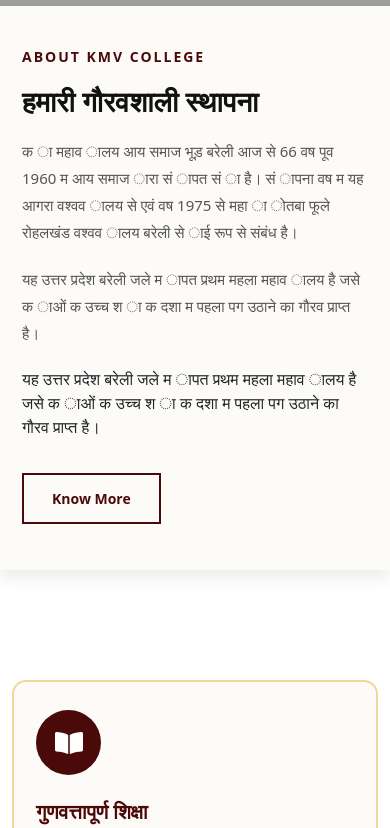
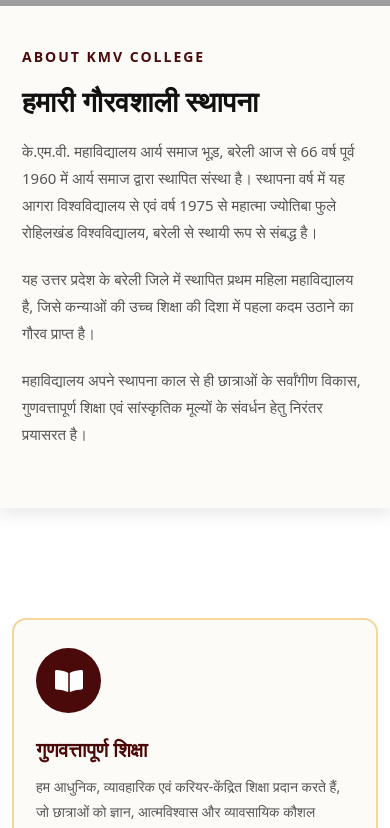
Before and after one commit to rishab-sudo/KMV-Bly, a React (Create React App) app: page / in a window 390 px wide. Shown: the part 1160-1988 px from the top of the page. Built offline with nearby package versions, Linux system fonts and the light colour scheme; grey boxes are pictures that could not be loaded.

Commit message:
31may2026

```diff
--- a/public/index.html
+++ b/public/index.html
@@ -15,6 +15,12 @@
       user's mobile device or desktop. See https://developers.google.com/web/fundamentals/web-app-manifest/
     -->
     <link rel="manifest" href="%PUBLIC_URL%/manifest.json" />
+
+   <link
+  href="https://fonts.googleapis.com/css2?family=Noto+Sans+Devanagari:wght@400;500;600;700&display=swap"
+  rel="stylesheet"
+/>
+
     <!--
       Notice the use of %PUBLIC_URL% in the tags above.
       It will be replaced with the URL of the `public` folder during the build.
@@ -24,7 +30,7 @@
       work correctly both with client-side routing and a non-root public URL.
       Learn how to configure a non-root public URL by running `npm run build`.
     -->
-    <title>React App</title>
+    <title>KMV</title>
   </head>
   <body>
     <noscript>You need to enable JavaScript to run this app.</noscript>
--- a/src/App.css
+++ b/src/App.css
@@ -0,0 +1,5 @@
+/* .homeabout-description,
+.homeabout-heading,
+.homeabout-subtitle {
+  font-family: "Noto Sans Devanagari", "Mangal", sans-serif;
+} */
--- a/src/components/HomeAbout.js
+++ b/src/components/HomeAbout.js
@@ -34,29 +34,26 @@
   {/* PARA 1 */}
 
 <div className="homeabout-textbox">
-
   <p className="homeabout-description">
-   क ा महाव ालय आय समाज भूड़ बरेली आज से 66 वष पूव 1960 म आय समाज ारा सं ापत सं ा है।
-   सं ापना वष म यह आगरा वश्वव ालय से एवं वष 1975 से महा ा ोतबा फूले रोहलखंड वश्वव ालय बरेली से ाई रूप से संबंध है।
+    के.एम.वी. महाविद्यालय आर्य समाज भूड़, बरेली आज से 66 वर्ष पूर्व
+    1960 में आर्य समाज द्वारा स्थापित संस्था है। स्थापना वर्ष में यह
+    आगरा विश्वविद्यालय से एवं वर्ष 1975 से महात्मा ज्योतिबा फुले
+    रोहिलखंड विश्वविद्यालय, बरेली से स्थायी रूप से संबद्ध है।
   </p>
-
 </div>
-
-  {/* PARA 2 */}
 
 <div className="homeabout-textbox">
   <p className="homeabout-description">
-    यह उत्तर प्रदेश बरेली जले म ापत प्रथम महला महाव ालय है जसे क ाओं क उच्च श ा क दशा म पहला पग उठाने का गौरव प्राप्त है।
+    यह उत्तर प्रदेश के बरेली जिले में स्थापित प्रथम महिला महाविद्यालय
+    है, जिसे कन्याओं की उच्च शिक्षा की दिशा में पहला कदम उठाने का
+    गौरव प्राप्त है।
   </p>
 
-<p>यह उत्तर प्रदेश बरेली जले म ापत प्रथम महला महाव ालय है जसे क ाओं क उच्च श ा क दशा म पहला पग उठाने का गौरव प्राप्त है।</p>
-  </div>
- {/* BUTTON */}
-
-  <div className="homeabout-btn-wrapper">
-    <a href="/about" className="homeabout-btn">
-      Know More
-    </a>
+  <p className="homeabout-description">
+    महाविद्यालय अपने स्थापना काल से ही छात्राओं के सर्वांगीण विकास,
+    गुणवत्तापूर्ण शिक्षा एवं सांस्कृतिक मूल्यों के संवर्धन हेतु
+    निरंतर प्रयासरत है।
+  </p>
 </div>
 
 </div>
--- a/src/components/HomeGallery.js
+++ b/src/components/HomeGallery.js
@@ -1,4 +1,4 @@
-import React from "react";
+import React, { useRef } from "react";
 import Slider from "react-slick";
 import "./HomeGallery.css";
 
@@ -6,10 +6,24 @@
 import "slick-carousel/slick/slick-theme.css";
 
 const HomeGallery = () => {
+  const sliderRef = useRef(null);
+
+  const galleryImages = [
+    require("../assets/banner/kmv-img1.png"),
+    require("../assets/banner/kmv-img2.png"),
+    require("../assets/banner/kmv-bly4.png"),
+    require("../assets/banner/kmv-bly5.png"),
+    require("../assets/banner/kmv-bly6.png"),
+    require("../assets/banner/kmv-bly7.png"),
+    require("../assets/banner/kmv-bly8.png"),
+    require("../assets/banner/kmv-bly9.png"),
+    require("../assets/banner/kmv-img10.png"),
+    require("../assets/banner/kmv-img11.png"),
+  ];
 
   const settings = {
     dots: false,
-    infinite: true,
+    infinite: false,
     speed: 800,
     autoplay: true,
     autoplaySpeed: 2500,
@@ -17,6 +31,25 @@
     slidesToScroll: 1,
     arrows: false,
     pauseOnHover: true,
+    lazyLoad: "ondemand",
+
+    afterChange: (current) => {
+      const slidesVisible =
+        window.innerWidth < 768
+          ? 1
+          : window.innerWidth < 992
+          ? 2
+          : 3;
+
+      const lastSlideIndex = galleryImages.length - slidesVisible;
+
+      if (current >= lastSlideIndex) {
+        setTimeout(() => {
+          sliderRef.current?.slickGoTo(0);
+        }, 2500);
+      }
+    },
+
     responsive: [
       {
         breakpoint: 992,
@@ -33,59 +66,39 @@
     ],
   };
 
-  const galleryImages = [
-    require("../assets/kmv-banner1.jpeg"),
-    require("../assets/kmv-banner2.jpeg"),
-    require("../assets/kmv-banner3.jpeg"),
-    require("../assets/kmv-banner4.jpeg"),
-    require("../assets/kmv-banner5.jpeg"),
-    require("../assets/kmv-banner6.jpeg"),
-  ];
-
   return (
     <section className="home-gallery">
-
       <div className="container">
-
         {/* HEADING */}
         <div className="home-gallery-top">
-
           <h2 className="home-gallery-heading">
             Our Gallery
           </h2>
 
           <p className="home-gallery-text">
-         केएमवी कॉलेज के यादगार पलों, परिसर जीवन, शैक्षणिक गतिविधियों एवं विभिन्न कार्यक्रमों को जानें।
+            केएमवी कॉलेज के यादगार पलों, परिसर जीवन, शैक्षणिक गतिविधियों एवं
+            विभिन्न कार्यक्रमों को जानें।
           </p>
-
         </div>
 
         {/* SLIDER */}
-        <Slider {...settings}>
-
+        <Slider ref={sliderRef} {...settings}>
           {galleryImages.map((image, index) => (
             <div
               className="home-gallery-slide"
               key={index}
             >
-
               <div className="home-gallery-item">
-
                 <img
                   src={image}
                   alt={`gallery-${index}`}
                   className="home-gallery-image"
                 />
-
               </div>
-
             </div>
           ))}
-
         </Slider>
-
       </div>
-
     </section>
   );
 };
--- a/src/pages/Courses.css
+++ b/src/pages/Courses.css
@@ -200,7 +200,7 @@
 
 .stats-grid {
   display: grid;
-  grid-template-columns: repeat(4, 1fr);
+  grid-template-columns: repeat(3, 1fr);
   gap: 25px;
 }
 
--- a/src/pages/Courses.js
+++ b/src/pages/Courses.js
@@ -22,7 +22,7 @@
   "समाजशास्त्र",
   "राजनीति शास्त्र",
   "अर्थशास्त्र",
-  "संगीत",
+  "संगीत वादन (तबला)",
   "चित्रकला",
   "इतिहास",
   "संस्कृत",
@@ -34,7 +34,7 @@
   "हिंदी",
   "अंग्रेजी",
   "चित्रकला",
-  "संगीत",
+  "संगीत (वादन)",
 ];
 
   return (
@@ -108,15 +108,15 @@
 
       <div className="stat-card">
         <FaUsers />
-        <h3>154</h3>
+        <h3>250+</h3>
         <p>प्रवेश छात्राएं</p>
       </div>
-
+{/*
       <div className="stat-card">
         <FaClipboardCheck />
         <h3>711</h3>
         <p>शेष सीटें</p>
-      </div>
+      </div> */}
 
     </div>
 
@@ -146,11 +146,11 @@
         <span>कुल सीटें</span>
         <strong>640</strong>
       </div>
-
+{/*
       <div className="seat-row">
         <span>प्रवेश छात्राएं</span>
         <strong>128</strong>
-      </div>
+      </div> */}
 
     </div>
 
@@ -160,22 +160,22 @@
 
       <div className="seat-row">
         <span>हिंदी</span>
-        <strong>60 / 07</strong>
+        <strong>60</strong>
       </div>
 
       <div className="seat-row">
         <span>अंग्रेजी</span>
-        <strong>60 / 08</strong>
+        <strong>60 </strong>
       </div>
 
       <div className="seat-row">
         <span>चित्रकला</span>
-        <strong>30 / 08</strong>
+        <strong>30</strong>
       </div>
 
       <div className="seat-row">
         <span>संगीत वादन</span>
-        <strong>15 / 03</strong>
+        <strong>15</strong>
       </div>
 
     </div>
```
Lines whose indentation alone changed are shown as unchanged.
